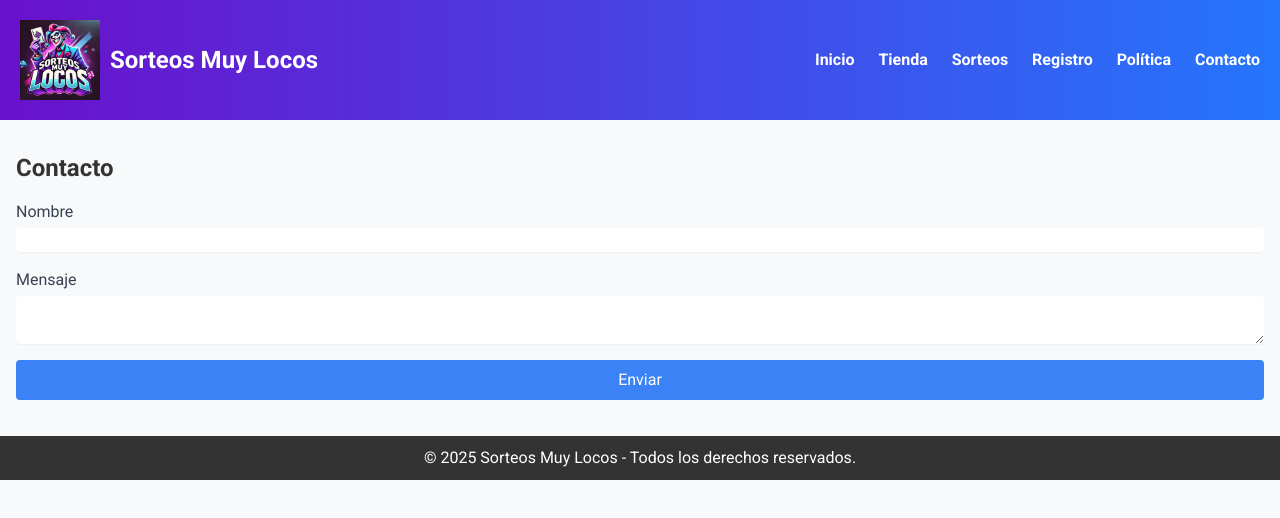
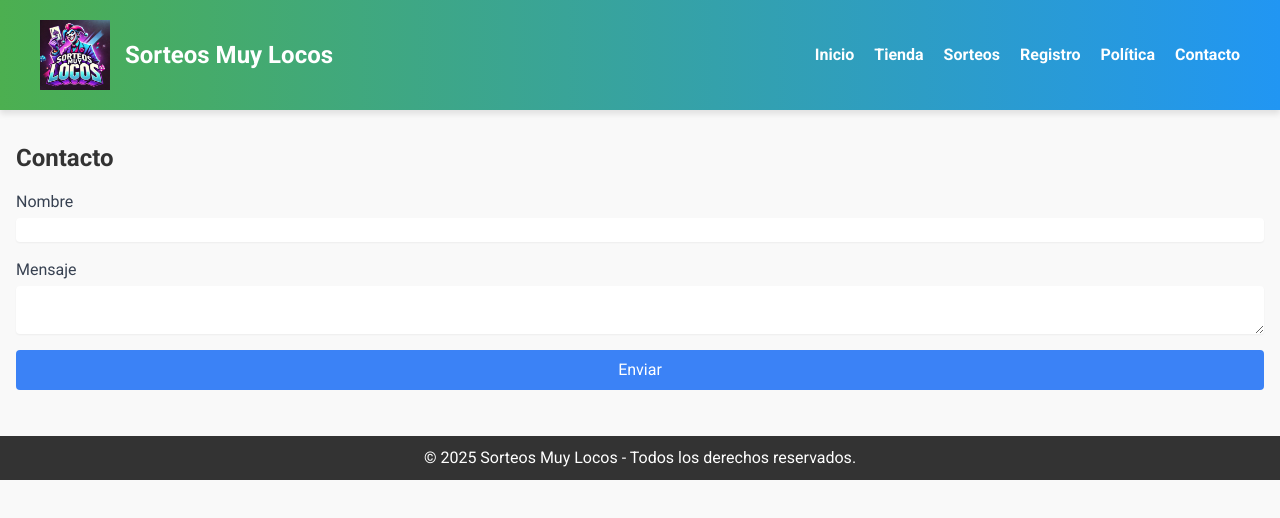
Before and after one commit to danbooos/Muy-locos-, a plain HTML site: page contacto.html in a window 1280 px wide. Drawn offline with nearby package versions, Linux system fonts and the light colour scheme.

Commit message:
Add files via upload

```diff
--- a/contacto.html
+++ b/contacto.html
@@ -10,57 +10,70 @@
         @import url('https://fonts.googleapis.com/css2?family=Roboto:wght@400;700&display=swap');
         body {
             font-family: 'Roboto', sans-serif;
-            background-color: #f8f9fa;
+            background-color: #f9f9f9;
             margin: 0;
             color: #333;
         }
         header {
-            background: linear-gradient(to right, #6a11cb, #2575fc);
-            padding: 20px;
             display: flex;
             align-items: center;
             justify-content: space-between;
+            background: linear-gradient(to right, #4CAF50, #2196F3);
+            padding: 20px 40px;
             color: white;
+            position: sticky;
+            top: 0;
+            z-index: 1000;
+            box-shadow: 0 4px 6px rgba(0, 0, 0, 0.1);
         }
-        .logo {
+        .logo-container {
             display: flex;
             align-items: center;
         }
-        .logo img {
-            max-width: 80px;
-            margin-right: 10px;
+        .logo-container img {
+            max-width: 70px;
+            margin-right: 15px;
         }
-        nav a {
-            margin-left: 20px;
+        nav ul {
+            display: flex;
+            list-style: none;
+            gap: 20px;
+            margin: 0;
+            padding: 0;
+        }
+        nav ul li a {
+            color: white;
             text-decoration: none;
-            color: white;
             font-weight: bold;
+            transition: color 0.3s ease;
         }
-        nav a:hover {
-            color: #c1e1ff;
+        nav ul li a:hover {
+            color: #d1eaff;
         }
         footer {
             text-align: center;
             padding: 10px;
             background-color: #333;
             color: white;
-            margin-top: 20px;
+            margin-top: 30px;
         }
     </style>
 </head>
 <body>
     <header>
-        <div class="logo">
+        <div class="logo-container">
             <img src="logo.png" alt="Logo Sorteos Muy Locos">
             <h1 class="text-2xl font-bold">Sorteos Muy Locos</h1>
         </div>
         <nav>
-            <a href="index.html">Inicio</a>
-            <a href="tienda.html">Tienda</a>
-            <a href="sorteos.html">Sorteos</a>
-            <a href="registro.html">Registro</a>
-            <a href="politica.html">Política</a>
-            <a href="contacto.html">Contacto</a>
+            <ul>
+                <li><a href="index.html">Inicio</a></li>
+                <li><a href="tienda.html">Tienda</a></li>
+                <li><a href="sorteos.html">Sorteos</a></li>
+                <li><a href="registro.html">Registro</a></li>
+                <li><a href="politica.html">Política</a></li>
+                <li><a href="contacto.html">Contacto</a></li>
+            </ul>
         </nav>
     </header>
     <div class="container mx-auto mt-4 p-4">
```
Also changed, not shown: index.html (+33 -20 lines), politica.html (+33 -20 lines), registro.html (+33 -20 lines), sorteos.html (+33 -20 lines), tienda.html (+33 -20 lines), 1 other file.
